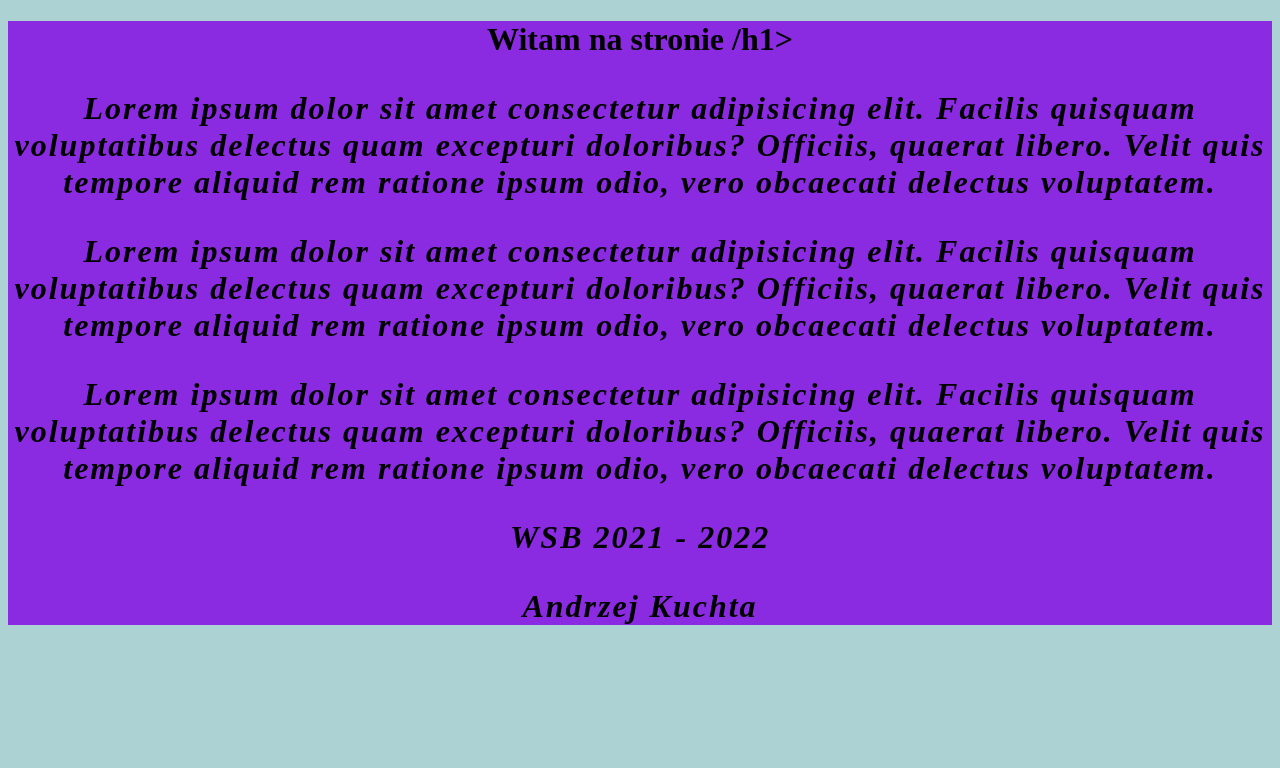
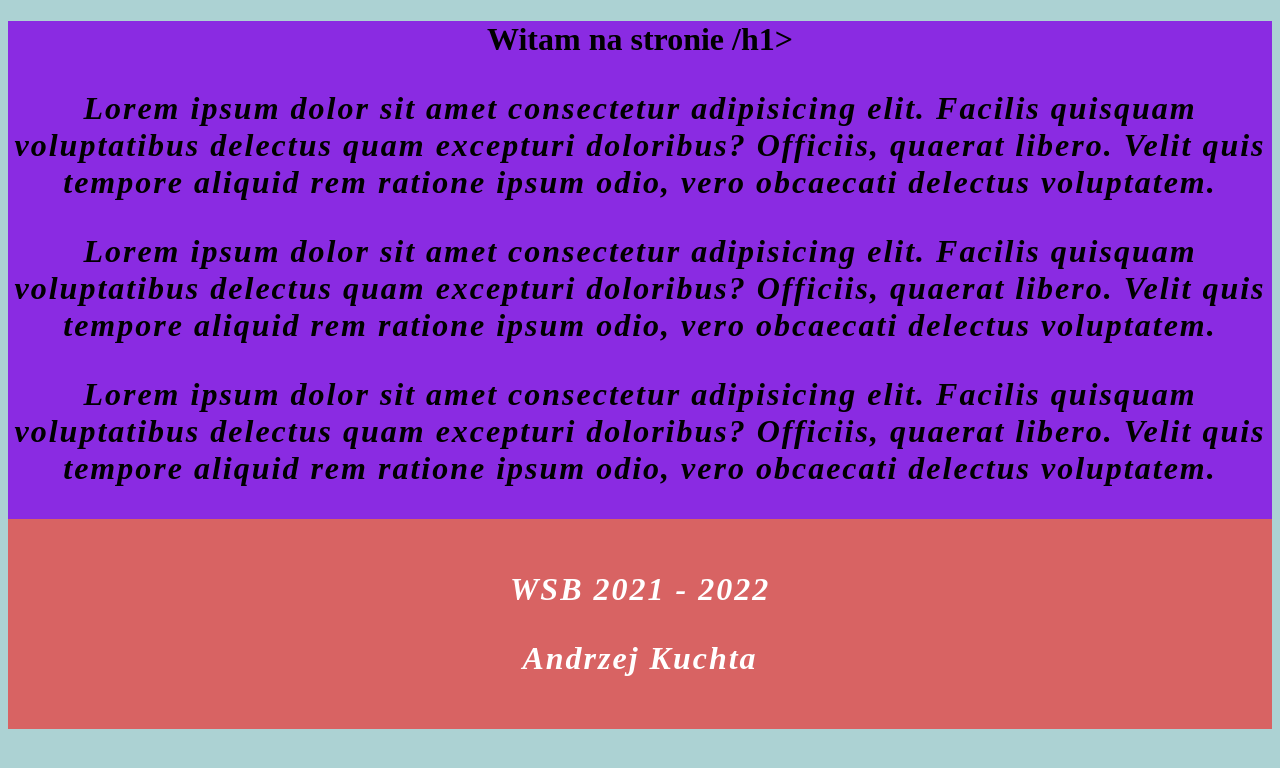
Before and after one commit to akuchta/Projekt, a plain HTML site: page index.html in a window 1280 px wide. Drawn offline with Linux system fonts and the light colour scheme.

Commit message:
Dodaj style dla foot

```diff
--- a/index.html
+++ b/index.html
@@ -22,7 +22,12 @@
             background-color: blueviolet;
         }
 
-
+        footer {
+            background-color: rgb(216, 99, 99);
+            color: white;
+            padding: 20px;
+            text-align: center;
+        }
     </style>
 
 </head>
```
